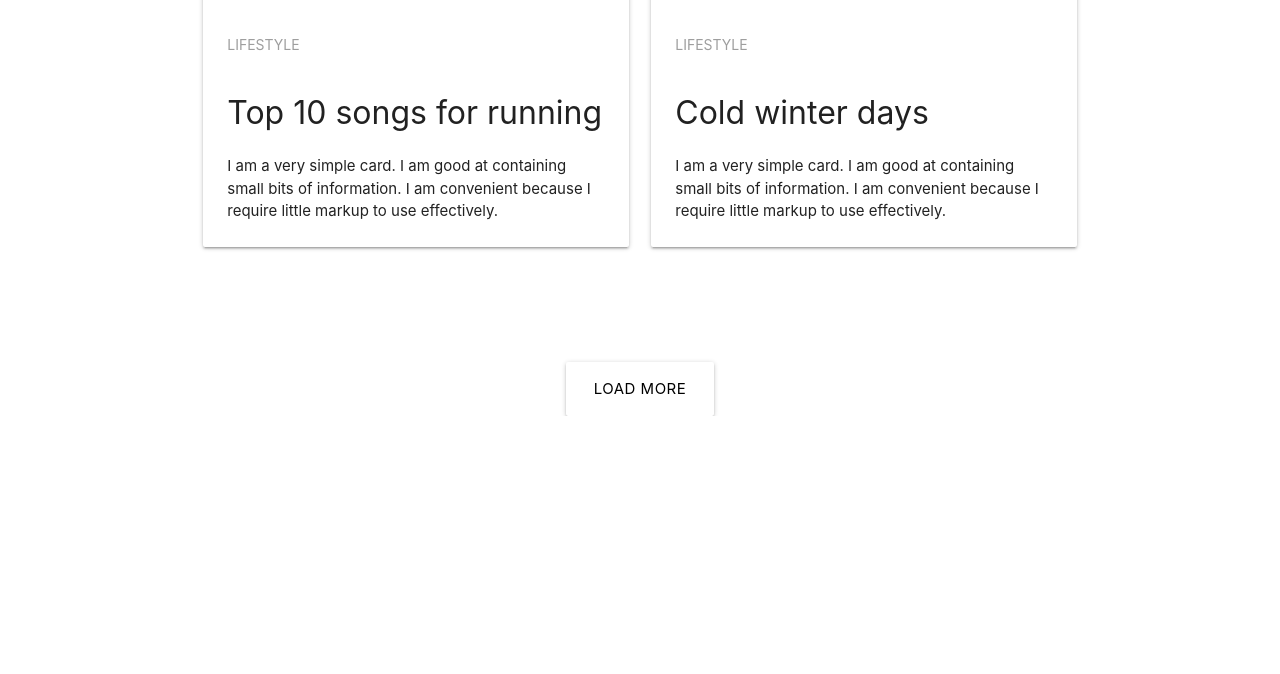
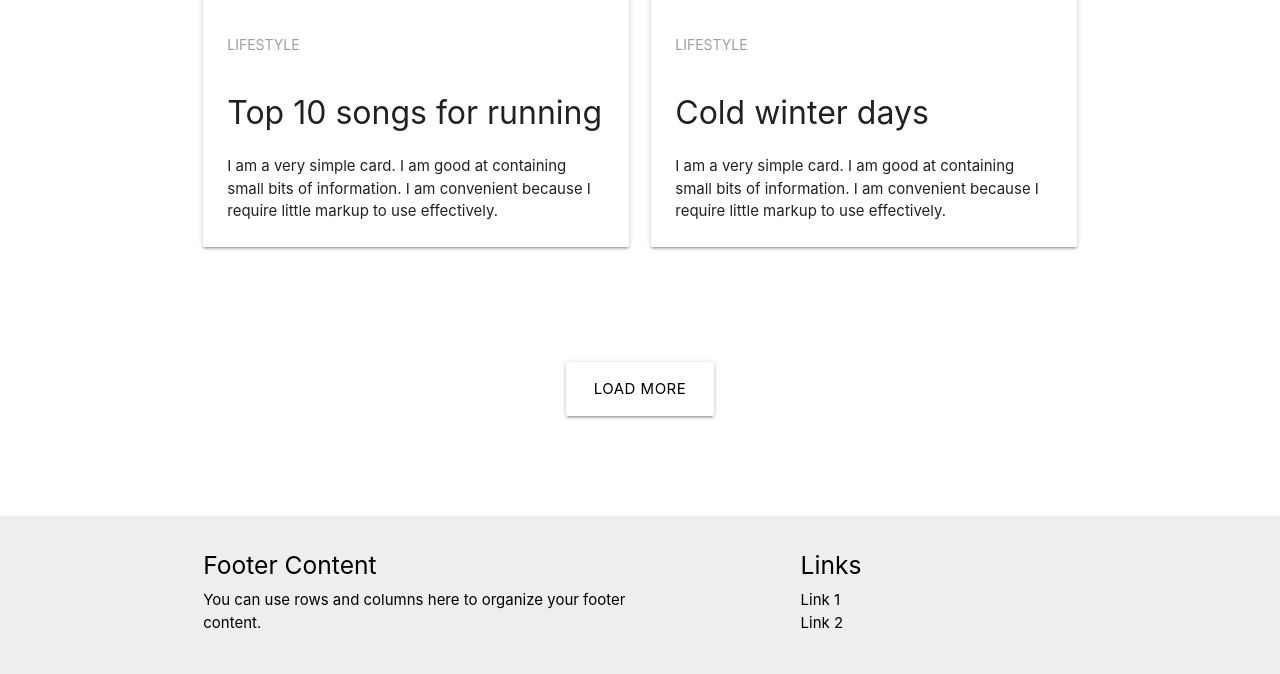
Before and after one commit to sokol46/task1, a plain HTML site: page index.html in a window 1280 px wide. Shown: the part 3110-3784 px from the top of the page. Before the commit the page ends 3526 px from the top, so only its background shows below. Drawn offline with nearby package versions, Linux system fonts and the light colour scheme; a script that the page names is missing.

Commit message:
added footer

```diff
--- a/css/style.css
+++ b/css/style.css
@@ -62,4 +62,9 @@ h1 {
 
 .button {
     margin-top: 100px;
+    margin-bottom: 100px;
 }
+
+.page-footer {
+    padding-bottom: 20px;
+}
--- a/index.html
+++ b/index.html
@@ -149,6 +149,24 @@
 
     </div>
 
+    <footer class="page-footer grey lighten-3">
+        <div class="container">
+          <div class="row">
+            <div class="col l6 s12">
+              <h5 class="black-text">Footer Content</h5>
+              <p class="black-text text-lighten-4">You can use rows and columns here to organize your footer content.</p>
+            </div>
+            <div class="col l4 offset-l2 s12">
+              <h5 class="black-text">Links</h5>
+              <ul>
+                <li><a class="black-text" href="#!">Link 1</a></li>
+                <li><a class="black-text" href="#!">Link 2</a></li>
+              </ul>
+            </div>
+          </div>
+        </div>
+      </footer>
+
 
 
 
```
